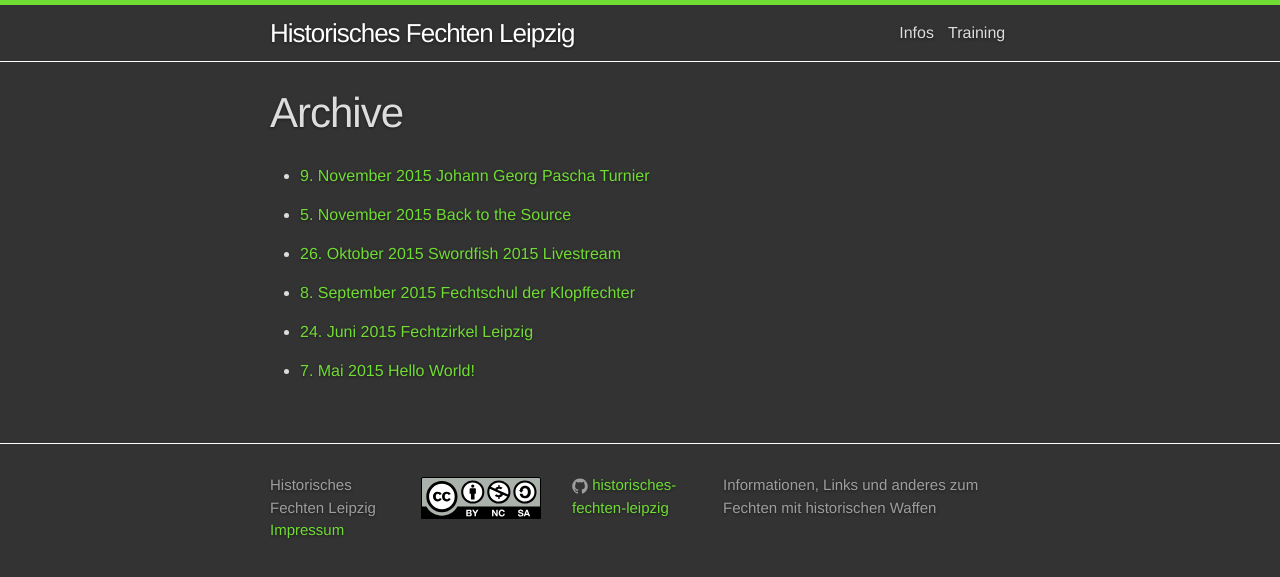
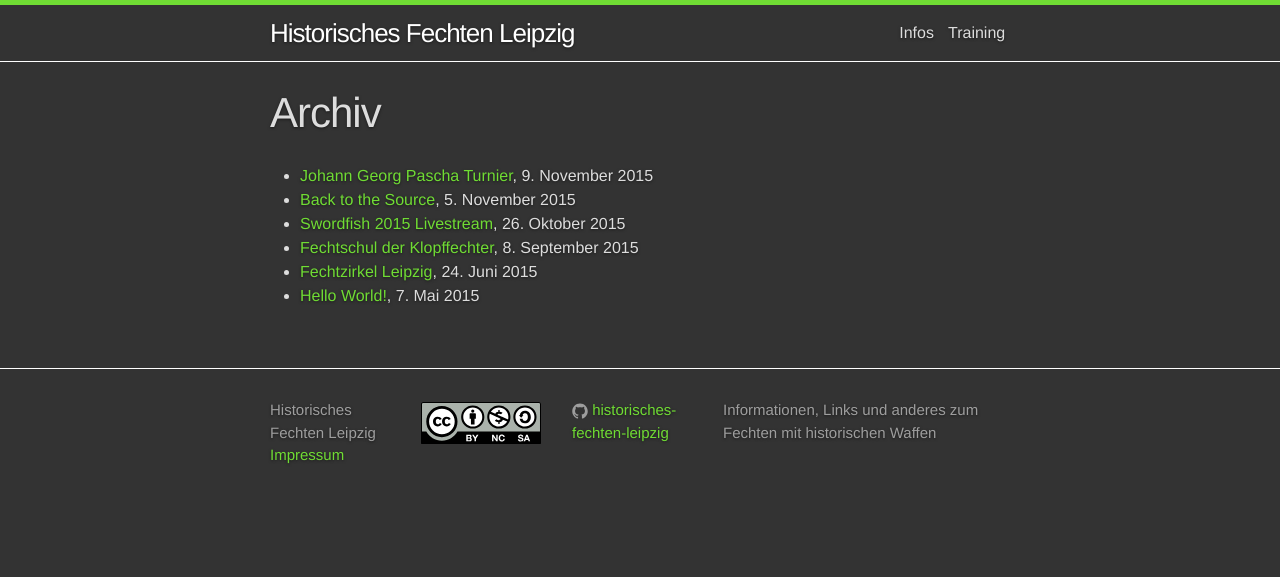
Before and after one commit to historisches-fechten-leipzig/historisches-fechten-leipzig.github.io, a Jekyll site: the page built from archive/archive.md, in a window 1280 px wide. Shown: the top 577 px of the page. Built offline with Jekyll 4.4.1, drawn with Linux system fonts in a browser that asks for light colours.

Commit message:
corrected archive
Archive -> Archiv
M&auml;rz -> März

```diff
--- a/archive/archive.md
+++ b/archive/archive.md
@@ -1,10 +1,9 @@
 ---
 layout: page
-title: Archive
+title: Archiv
 permalink: /archive/
 ---
 
 
 {% for post in site.posts %}
-- [{{ post.date | date: "%-d." }} {% assign m = post.date | date: "%-m" %}{% case m %}{% when '1' %}Januar{% when '2' %}Februar{% when '3' %}M&auml;rz{% when '4' %}April{% when '5' %}Mai{% when '6' %}Juni{% when '7' %}Juli{% when '8' %}August{% when '9' %}September{% when '10' %}Oktober{% when '11' %}November{% when '12' %}Dezember{% endcase %} {{ post.date | date: "%Y" }} {{ post.title }}]({{ post.url }})
-{% endfor %}
+- [{{ post.title }}]({{ post.url }}), {{ post.date | date: "%-d." }} {% assign m = post.date | date: "%-m" %}{% case m %}{% when '1' %}Januar{% when '2' %}Februar{% when '3' %}März{% when '4' %}April{% when '5' %}Mai{% when '6' %}Juni{% when '7' %}Juli{% when '8' %}August{% when '9' %}September{% when '10' %}Oktober{% when '11' %}November{% when '12' %}Dezember{% endcase %} {{ post.date | date: "%Y" }}{% endfor %}
```
